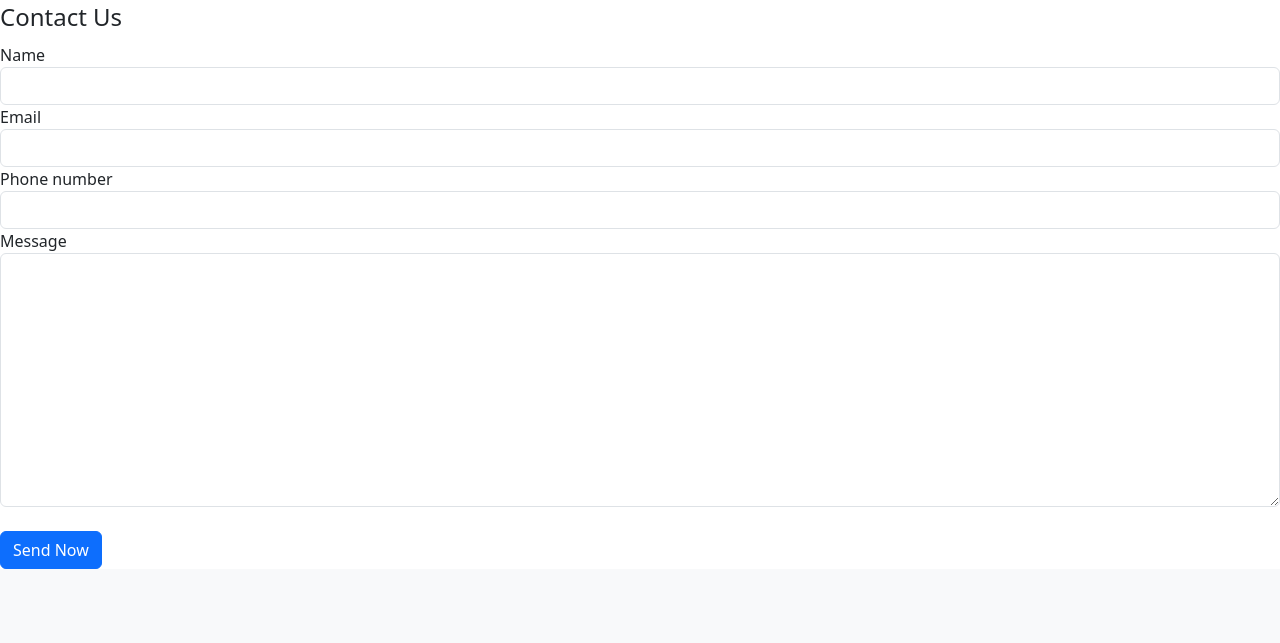
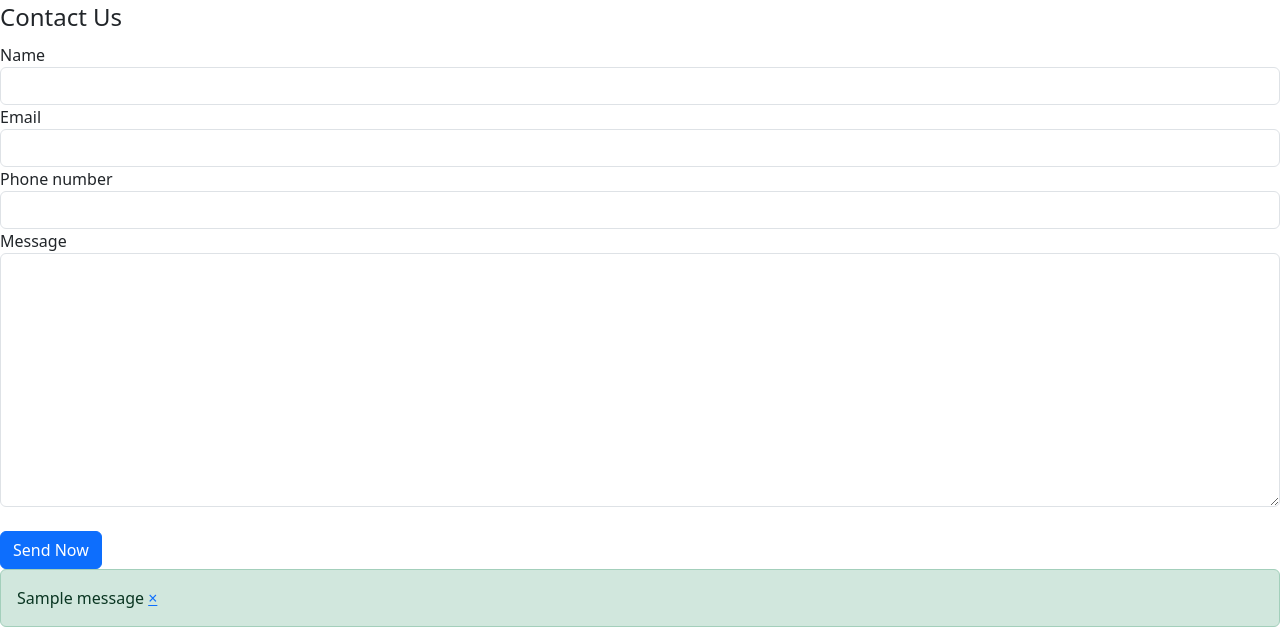
Before and after one commit to K-Honsu/Secretariat, a Django app: page /contact/ in a window 1280 px wide. Shown: the part 422-1065 px from the top of the page. Before the commit the page ends 991 px from the top, so only its background shows below. Run offline with Django 4.2, Linux system fonts and the light colour scheme; tables that the repository leaves empty hold one stand-in row (values such as "Sample post"); one stand-in notice (Sample message) is shown; some libraries are stand-ins or nearby versions.

Commit message:
Work on  messages

```diff
--- a/base/templates/base/contact.html
+++ b/base/templates/base/contact.html
@@ -51,4 +51,10 @@
   </fieldset>
 </form>
 
-{% endblock content %}
+<!-- messages -->
+{% if messages %} {% for message in messages %}
+<div class="alert alert-{{message.tags}}">
+  {{message}}
+  <a href="" class="del-mesg">&times;</a>
+</div>
+{% endfor %} {% endif %} {% endblock content %}
--- a/base/views.py
+++ b/base/views.py
@@ -1,5 +1,6 @@
 from django.shortcuts import render, redirect
 from .forms import *
+from django.contrib import messages
 # Create your views here.
 
 def homePage(request):
@@ -12,6 +13,7 @@ def contactPage(request):
         form = ContactField(request.POST)
         if form.is_valid():
             form.save()
+            messages.success(request, 'Thank You!, Your message has been sent successfully!')
             return redirect('contact')
     context = {'form':form}
     return render(request, 'base/contact.html', context)
```
Also changed, not shown: db.sqlite3.
